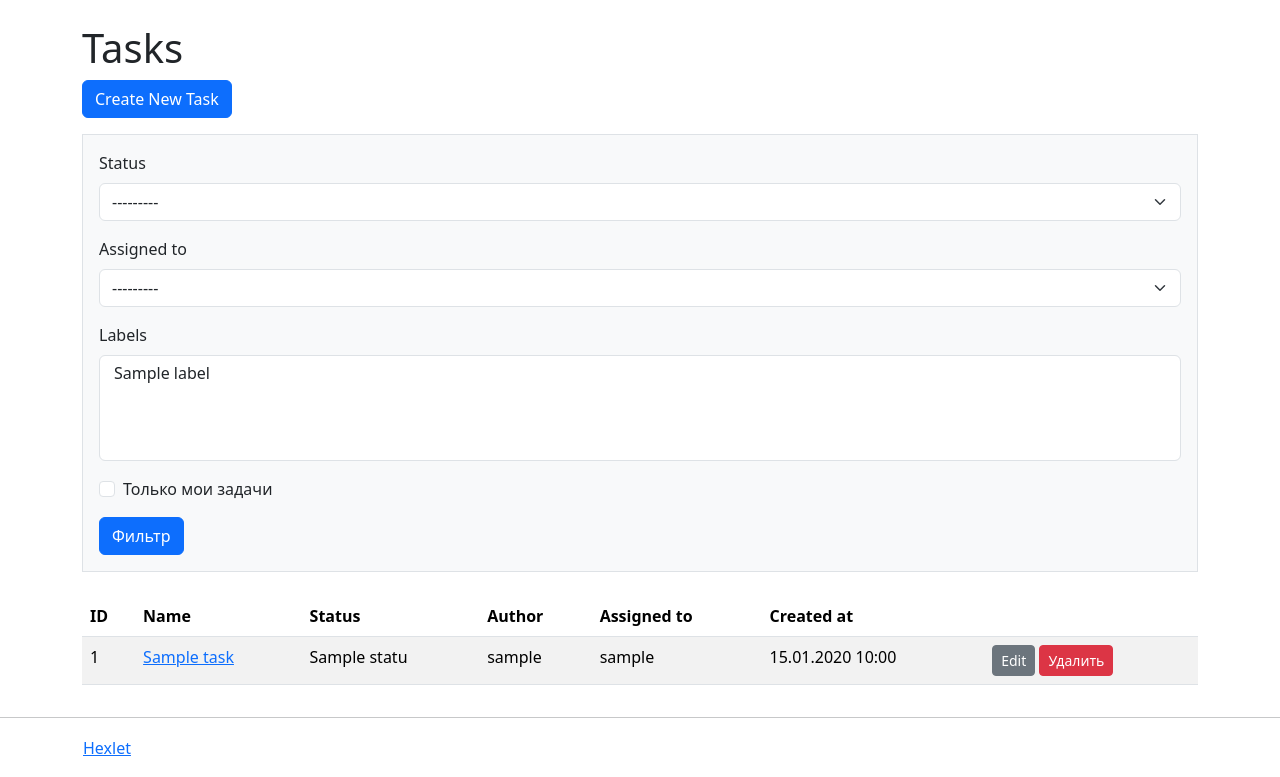
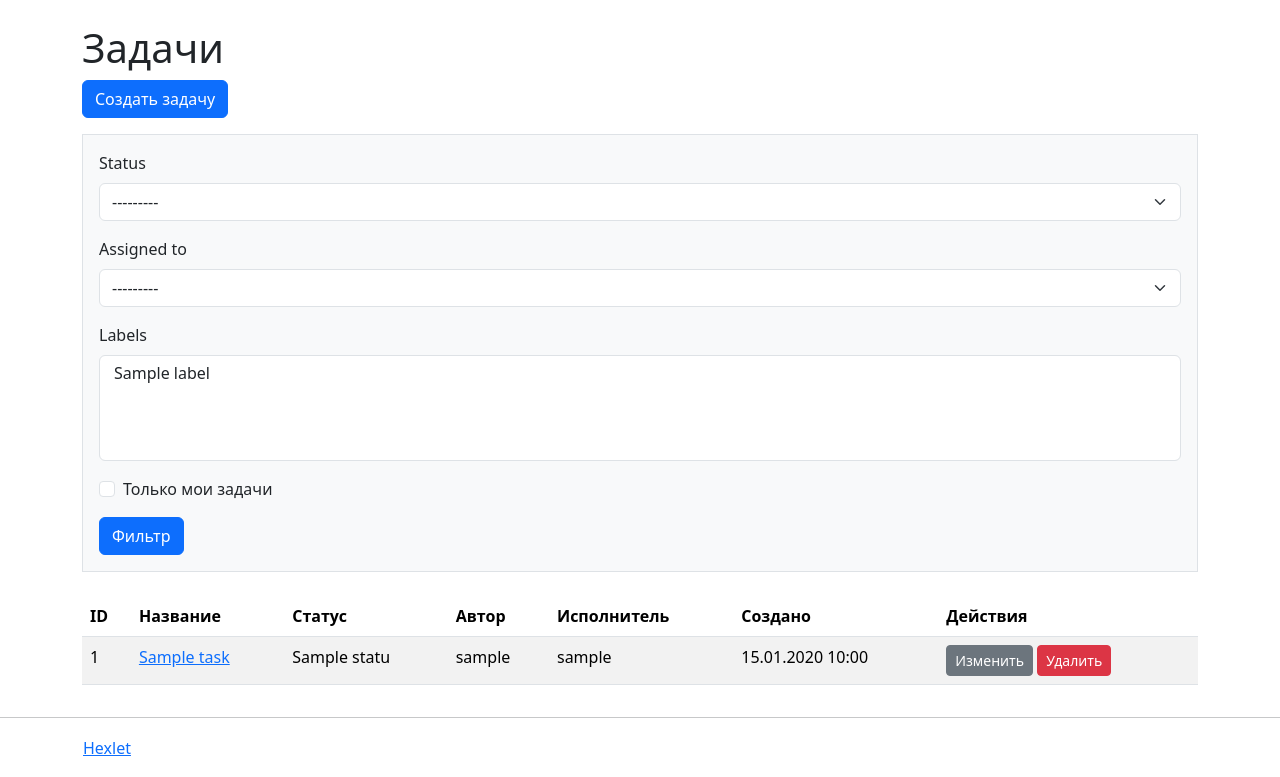
Before and after one commit to Maxcosanostra/python-project-52, a Django app: page /tasks/ in a window 1280 px wide. Shown: the part 56-833 px from the top of the page. Run offline with Django 5.2, Linux system fonts and the light colour scheme; a user stored in the database is signed in; tables that the repository leaves empty hold one stand-in row (values such as "Sample post"); some libraries are stand-ins or nearby versions.

Commit message:
change task_list.html due to playwright

```diff
--- a/templates/tasks/task_list.html
+++ b/templates/tasks/task_list.html
@@ -2,56 +2,51 @@
 {% load django_bootstrap5 %}
 {% load i18n %}
 {% block title %}
-    {% trans "Tasks" %}
+    {% trans "Задачи" %}
 {% endblock %}
 {% block content %}
-    <h1>{% trans "Tasks" %}</h1>
-    <a href="{% url 'task_create' %}" class="btn btn-primary mb-3">{% trans "Create New Task" %}</a>
+    <h1>{% trans "Задачи" %}</h1>
+    <a href="{% url 'task_create' %}" class="btn btn-primary mb-3">{% trans "Создать задачу" %}</a>
     <!-- Фильтрация -->
     <div class="container bg-light border p-3 mb-4">
         <form method="get" class="mb-0">
             {% bootstrap_form filter.form %}
-            <button type="submit" class="btn btn-primary">{% trans "Filter" %}</button>
+            <button type="submit" class="btn btn-primary">{% trans "Фильтр" %}</button>
         </form>
     </div>
     <table class="table table-striped">
         <thead>
             <tr>
                 <th>{% trans "ID" %}</th>
-                <th>{% trans "Name" %}</th>
-                <th>{% trans "Status" %}</th>
-                <th>{% trans "Author" %}</th>
-                <th>{% trans "Assigned to" %}</th>
-                <th>{% trans "Created at" %}</th>
-                <th>
-                    <!-- действия -->
-                </th>
+                <th>{% trans "Название" %}</th>
+                <th>{% trans "Статус" %}</th>
+                <th>{% trans "Автор" %}</th>
+                <th>{% trans "Исполнитель" %}</th>
+                <th>{% trans "Создано" %}</th>
+                <th>{% trans "Действия" %}</th>
             </tr>
         </thead>
         <tbody>
             {% for task in tasks %}
                 <tr>
                     <td>{{ task.pk }}</td>
-                    <td>
-                        <a href="{% url 'task_detail' task.pk %}">{{ task.name }}</a>
-                    </td>
+                    <td><a href="{% url 'task_detail' task.pk %}">{{ task.name }}</a></td>
                     <td>{{ task.status.name }}</td>
                     <td>{{ task.author.username }}</td>
-                    <td>
-                        {% if task.assigned_to %}{{ task.assigned_to.username }}{% endif %}
-                    </td>
+                    <td>{% if task.assigned_to %}{{ task.assigned_to.username }}{% endif %}</td>
                     <td>{{ task.created_at|date:"SHORT_DATETIME_FORMAT" }}</td>
                     <td>
                         <a href="{% url 'task_update' task.pk %}"
-                           class="btn btn-sm btn-secondary">{% trans "Edit" %}</a>
+                           class="btn btn-sm btn-secondary">{% trans "Изменить" %}</a>
                         {% if request.user.pk == task.author.pk %}
-                            <a href="{% url 'task_delete' task.pk %}" class="btn btn-sm btn-danger">{% trans "Delete" %}</a>
+                            <a href="{% url 'task_delete' task.pk %}"
+                               class="btn btn-sm btn-danger">{% trans "Удалить" %}</a>
                         {% endif %}
                     </td>
                 </tr>
             {% empty %}
                 <tr>
-                    <td colspan="7">{% trans "No tasks found." %}</td>
+                    <td colspan="7">{% trans "Задачи не найдены." %}</td>
                 </tr>
             {% endfor %}
         </tbody>
```
